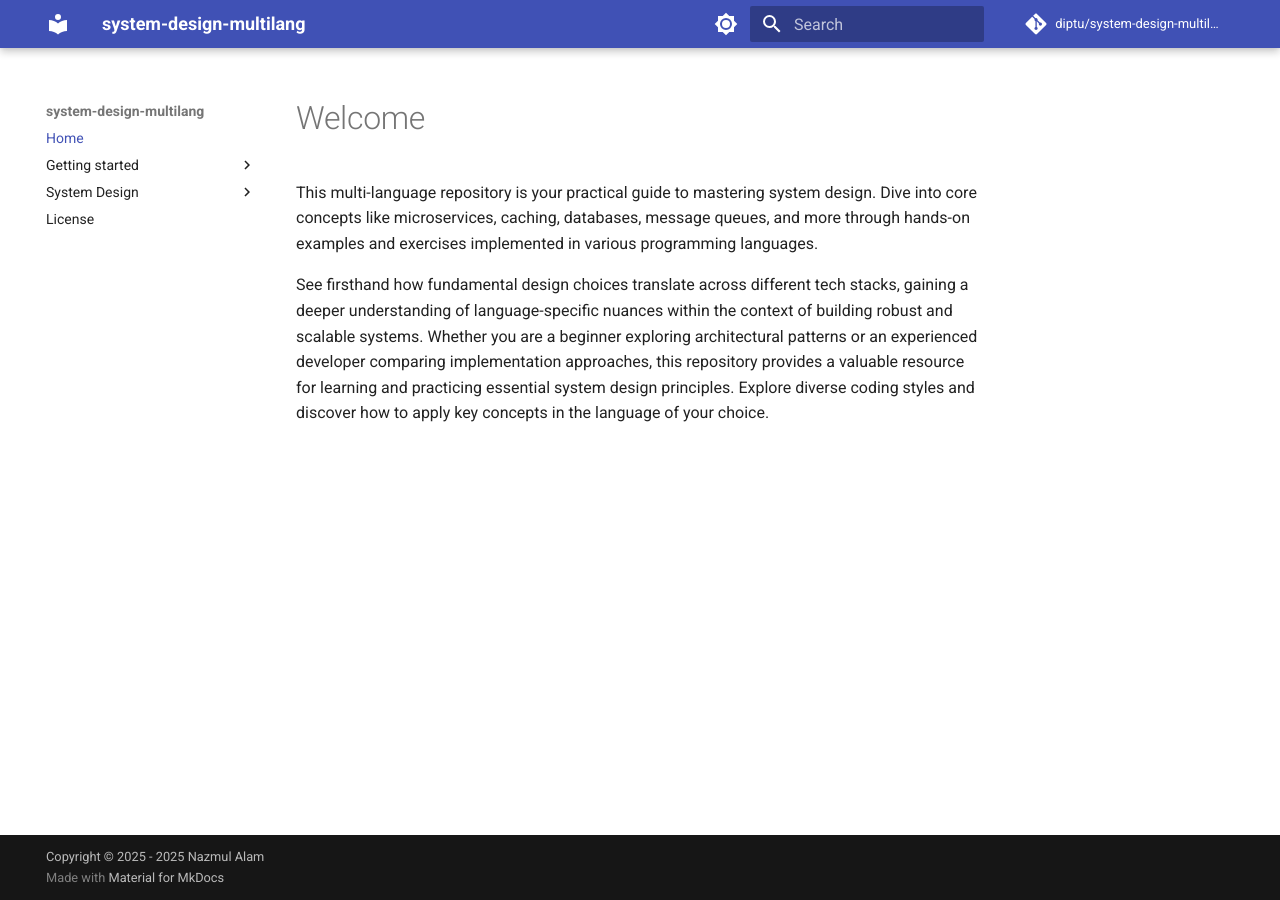
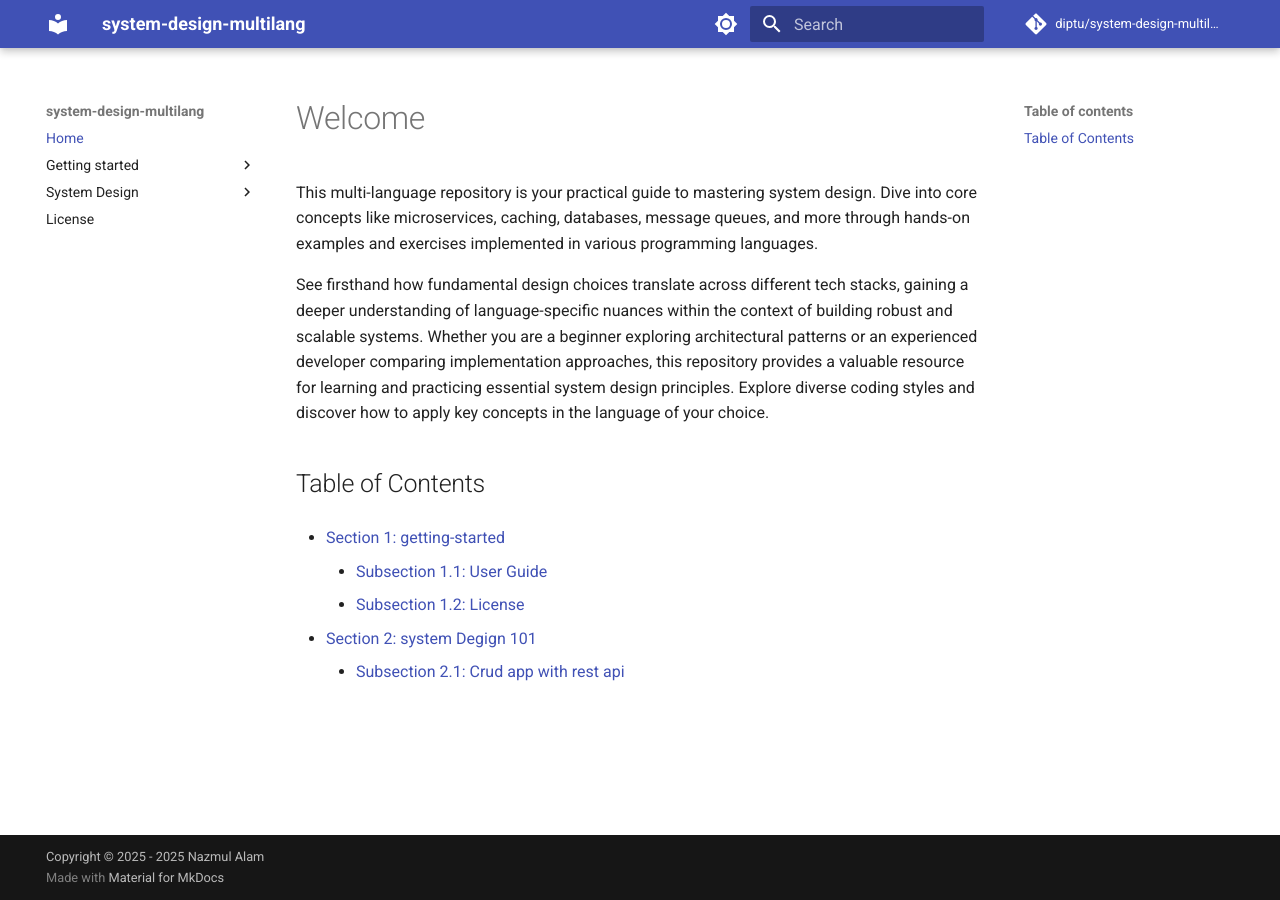
Before and after one commit to diptu/system-design-multilang, an MkDocs documentation site: the page built from docs/index.md, in a window 1280 px wide. Built offline with MkDocs 1.6.1 and Material for MkDocs 9.7.7, drawn with Linux system fonts in a browser that asks for light colours; comment, search, counter and statistics services are not loaded.

Commit message:
project structure updated..

```diff
--- a/docs/index.md
+++ b/docs/index.md
@@ -3,3 +3,12 @@
 This multi-language repository is your practical guide to mastering system design. Dive into core concepts like microservices, caching, databases, message queues, and more through hands-on examples and exercises implemented in various programming languages.
 
 See firsthand how fundamental design choices translate across different tech stacks, gaining a deeper understanding of language-specific nuances within the context of building robust and scalable systems. Whether you are a beginner exploring architectural patterns or an experienced developer comparing implementation approaches, this repository provides a valuable resource for learning and practicing essential system design principles. Explore diverse coding styles and discover how to apply key concepts in the language of your choice.
+
+## Table of Contents
+
+* [Section 1: getting-started](./system-desing/getting-started.md)
+    * [Subsection 1.1: User Guide](./system-desing/getting-started.md)
+    * [Subsection 1.2: License](./LICENSE.md)
+
+* [Section 2: system Degign 101](./system-desing/index.md)
+    * [Subsection 2.1: Crud app with rest api](./system-desing/crud-app/README.md)
```
